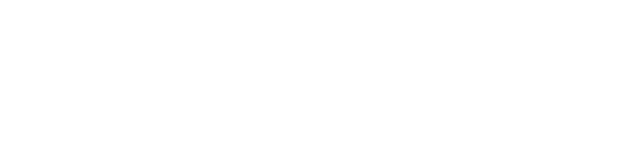
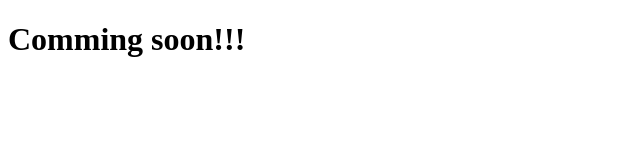
Before and after one commit to chamberlainguy/tictactoe, a plain HTML site: page index.html in a window 1280 px wide. Shown: the whole page, without its empty margins (0-640 px from the left). Drawn offline with Linux system fonts and the light colour scheme.

Commit message:
Added a pretty heading

```diff
--- a/index.html
+++ b/index.html
@@ -7,6 +7,7 @@
 	<script src="js/tictactoe.js" type="text/javascript"></script>
 </head>
 <body>
+	<h1>Comming soon!!!</h1>
 
 </body>
 </html>
```
